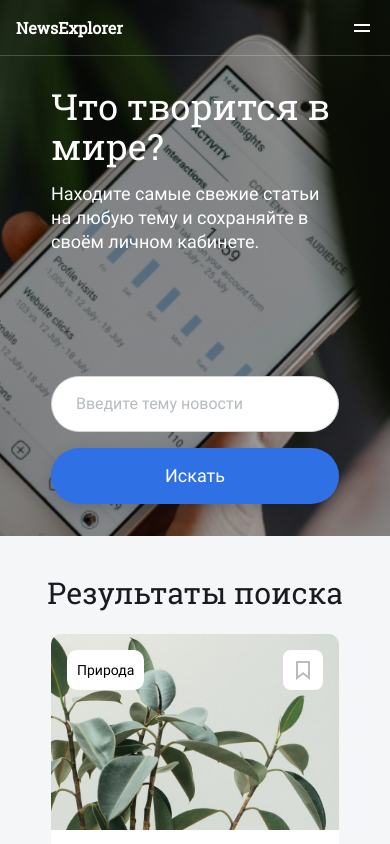
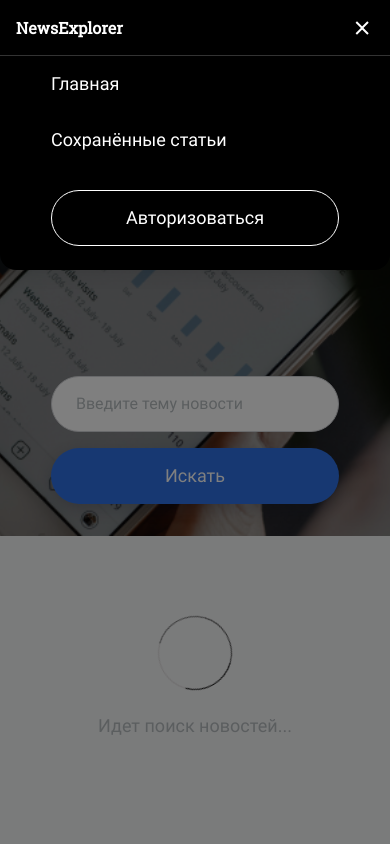
Before and after one commit to MaximStovba/news-explorer-frontend, a React (Create React App) app: page /saved-news in a window 390 px wide. Shown: the top 844 px of the page. Built offline with nearby package versions, Linux system fonts and the light colour scheme.

Commit message:
PopupMini

```diff
--- a/src/components/App/App.js
+++ b/src/components/App/App.js
@@ -4,6 +4,7 @@ import React from 'react';
 import { Route, Switch, useHistory } from 'react-router-dom';
 import Login from '../Login/Login';
 import Register from '../Register/Register';
+
 import InfoTooltip from '../InfoTooltip/InfoTooltip';
 import Main from '../Main/Main';
 import SavedNews from '../SavedNews/SavedNews';
--- a/src/components/Header/Header.js
+++ b/src/components/Header/Header.js
@@ -4,12 +4,23 @@ import React from 'react';
 import './Header.css';
 import Navigation from '../Navigation/Navigation';
 
-function Header({ loggedIn, isMain, handleLogInClick }) {
+function Header({
+  loggedIn,
+  isMain,
+  handleLogInClick,
+  isOpen,
+}) {
   return (
     <header className={`header header_style_${!isMain ? 'black' : 'white'}`}>
       <div className="header__container">
         <a href="/" className={`header__logo header__logo_style_${!isMain ? 'black' : 'white'}`}>NewsExplorer</a>
-        <Navigation loggedIn={loggedIn} isMain={isMain} handleLogInClick={handleLogInClick} />
+        <Navigation
+          loggedIn={loggedIn}
+          isMain={isMain}
+          handleLogInClick={handleLogInClick}
+          isOpen={isOpen}
+          isVertical={false}
+        />
       </div>
     </header>
   );
--- a/src/components/Main/Main.js
+++ b/src/components/Main/Main.js
@@ -6,24 +6,29 @@ import SearchForm from '../SearchForm/SearchForm';
 import NewsCardList from '../NewsCardList/NewsCardList';
 import About from '../About/About';
 import Footer from '../Footer/Footer';
-//import Preloader from '../Preloader/Preloader';
-//import NotFound from '../NotFound/NotFound';
+import Preloader from '../Preloader/Preloader';
+import NotFound from '../NotFound/NotFound';
+import PopupMini from '../PopupMini/PopupMini';
 import './Main.css';
 
 const isMain = true;
 
-function Main( {loggedIn, handleLogInClick} ) {
+function Main( {loggedIn, handleLogInClick, isOpen} ) {
   return (
     <div className="main">
       <Header loggedIn={loggedIn} isMain={isMain} handleLogInClick={handleLogInClick} />
       <SearchForm />
+      <Preloader />
+      <NotFound />
       <NewsCardList loggedIn={loggedIn} isMain={isMain} />
       <About />
       <Footer />
-{/*
-      <Preloader />
-      <NotFound />
-*/}
+      <PopupMini
+          loggedIn={loggedIn}
+          isMain={isMain}
+          isOpen={true}
+        />
+      {/**/}
     </div>
   );
 }
--- a/src/components/Navigation/Navigation.css
+++ b/src/components/Navigation/Navigation.css
@@ -152,6 +152,63 @@
   display: none;
 }
 
+/* ------- vertical mini -------- */
+
+.nav-vertical {
+  /* ширина */
+  /* сетка nav-vertical */
+  display: grid;
+  grid-template-columns: 16px 1fr 16px;
+  grid-template-rows: repeat(3, min-content);
+  grid-template-areas:
+    ". main-vert ."
+    ". article-vert ."
+    ". btn-vert .";
+}
+
+.nav-vertical__link {
+  margin: 0;
+  font-family: Roboto;
+  font-style: normal;
+  font-weight: 500;
+  font-size: 18px;
+  line-height: 56px;
+  color: #FFFFFF;
+  text-decoration: none;
+}
+
+.nav-vertical__link_type_main {
+  grid-area: main-vert;
+}
+
+.nav-vertical__link_type_article {
+  grid-area: article-vert;
+}
+
+.nav-vertical__btn {
+  margin: 22px 0 24px;
+  padding: 0;
+  min-width: 288px;
+  height: 56px;
+  grid-area: btn-vert;
+
+  font-family: Roboto;
+  font-style: normal;
+  font-weight: 500;
+  font-size: 18px;
+  line-height: 24px;
+  text-align: center;
+
+  border: 1px solid #FFFFFF;
+  box-sizing: border-box;
+  border-radius: 100px;
+
+  background-color: transparent;
+  color: #FFFFFF;
+}
+
+/* ------- vertical mini -------- */
+
 
 @media all and (max-width : 800px) { /* 768 */
   .navigation__link {
@@ -187,6 +244,10 @@
     grid-template-areas:
     ". navigation__mini-btn";
   }
+  .navigation_vertical {
+    /* расположение в popup__mini */
+    grid-area: nav-vertical;
+  }
   .navigation__link_type_main {
     display: none;
   }
@@ -204,8 +265,13 @@
     height: 24px;
     border-width: 0;
     background-color: transparent;
+    background-position: center;
+  }
+  .navigation__mini-btn_type_open {
     background-image: url(../../images/icon_menu_open_white.svg);
-    background-position: center;
+  }
+  .navigation__mini-btn_type_close {
+    background-image: url(../../images/icon_menu_close_white.svg);
   }
   .navigation__mini-btn:hover {
     opacity: 0.7;
--- a/src/components/Navigation/Navigation.js
+++ b/src/components/Navigation/Navigation.js
@@ -5,9 +5,15 @@ import './Navigation.css';
 
 const userName = "Максим";
 
-function Navigation({ loggedIn, isMain, handleLogInClick }) {
+function Navigation({
+  loggedIn,
+  isMain,
+  handleLogInClick,
+  isOpen,
+  isVertical,
+}) {
   return (
-    <nav className={`navigation navigation_status_${loggedIn ? 'signin' : 'signout'}`}>
+    <nav className={`navigation ${isVertical ? 'navigation_vertical' : ''} navigation_status_${loggedIn ? 'signin' : 'signout'}`}>
       <a href="/" className={
        `navigation__link
         navigation__link_style_${!isMain ? 'black' : 'white'}
@@ -31,9 +37,18 @@ function Navigation({ loggedIn, isMain, handleLogInClick }) {
           navigation__btn_style_${!isMain ? 'black' : 'white'}
           ${loggedIn ? 'navigation__btn_logout' : ''}
           ${loggedIn && isMain ? 'navigation__btn_logout_main' : ''}`
-        }>{`${loggedIn ? userName : 'Авторизоваться'}`}</button>
+        }>{`${loggedIn ? userName : 'Авторизоваться'}`}
+      </button>
+  {
+    isVertical
+    ? <nav className="nav-vertical">
+      <a href="/" className="nav-vertical__link nav-vertical__link_type_main">Главная</a>
+      <a href="/saved-news" className="nav-vertical__link nav-vertical__link_type_article">Сохранённые&nbsp;статьи</a>
+      <button className="nav-vertical__btn" type="button">Авторизоваться</button>
+    </nav>
 
-      <button className="navigation__mini-btn"></button>
+    : <button className={`navigation__mini-btn navigation__mini-btn_type_${isOpen ? 'close' : 'open'}`}></button>
+  }
     </nav>
   );
 }
--- a/src/components/NotFound/NotFound.css
+++ b/src/components/NotFound/NotFound.css
@@ -4,7 +4,7 @@
   background: #F5F6F7;
   /* сетка preloader */
   display: grid;
-  grid-template-columns: 340px;
+  grid-template-columns: 1fr;
   grid-template-rows: 96px repeat(2, min-content);
   grid-template-areas:
   "not-found__img"
@@ -42,4 +42,5 @@
   line-height: 24px;
   text-align: center;
   color: #B6BCBF;
+  max-width: 288px;
 }
--- /dev/null
+++ b/src/components/PopupMini/PopupMini.css
@@ -0,0 +1,34 @@
+.popup__mini {
+  display: none;
+}
+
+@media all and (max-width : 800px) { /* 768 */
+  .popup__mini {
+    display: none;
+  }
+}
+
+@media all and (max-width : 600px) { /* 320 */
+  .popup__mini {
+    display: flex;
+    justify-content: flex-start;
+  }
+
+  .popup__container_formtype_mini {
+    background: black;
+    min-width: 320px;
+    width: 100%;
+    border-radius: 0 0 16px 16px;
+    /* сетка */
+    display: grid;
+    grid-template-columns: 1fr;
+    grid-template-rows:
+      56px
+      min-content;
+      grid-template-areas:
+        "."
+        "nav-vertical";
+    /* выравниваем содаржимое сетки main по центру */
+    justify-items: center;
+  }
+}
--- /dev/null
+++ b/src/components/PopupMini/PopupMini.js
@@ -0,0 +1,45 @@
+// PopupMini.js
+
+import React from 'react';
+import '../PopupWithForm/PopupWithForm.css';
+import './PopupMini.css';
+import Header from '../Header/Header';
+import Navigation from '../Navigation/Navigation';
+
+function PopupMini({
+  onSubmit,
+  isOpen,
+  loggedIn,
+  isMain,
+  handleLogInClick,
+}){
+  return (
+    <section className={`popup popup__mini ${isOpen ? 'popup_opened' : ''}`}>
+      <form
+        name="mini"
+        method="POST"
+        onSubmit={onSubmit}
+        action="#"
+        className="popup__form popup__container popup__container_formtype_mini" noValidate>
+
+        <Header
+          loggedIn={loggedIn}
+          isMain={isMain}
+          handleLogInClick={handleLogInClick}
+          isOpen={isOpen}
+        />
+
+        <Navigation
+          loggedIn={loggedIn}
+          isMain={isMain}
+          handleLogInClick={handleLogInClick}
+          isOpen={isOpen}
+          isVertical={true}
+        />
+
+      </form>
+    </section>
+  );
+}
+
+export default PopupMini;
```
Lines whose indentation alone changed are shown as unchanged.
